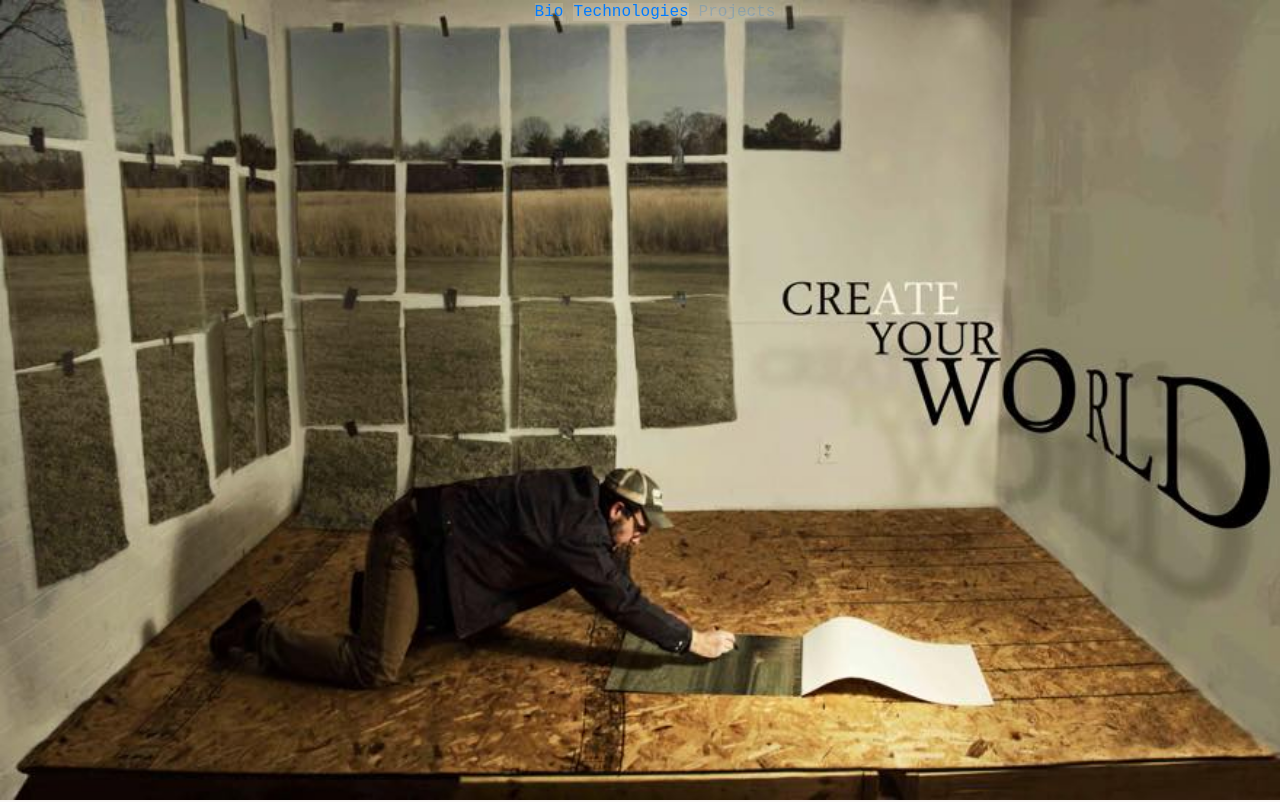
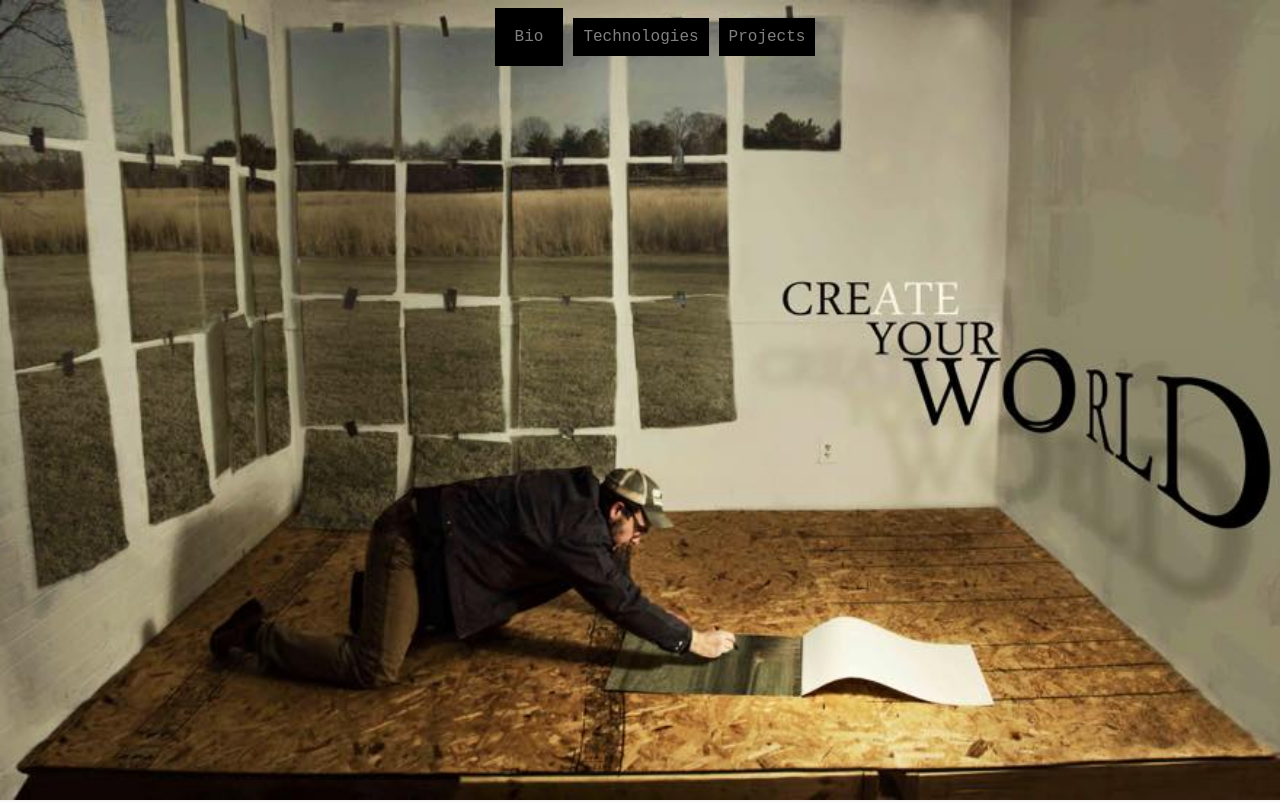
Before and after one commit to ke4tri/personal-bio-site, a plain HTML site: page index.html in a window 1280 px wide. Shown: the top 802 px of the page. Drawn offline with nearby package versions, Linux system fonts and the light colour scheme; a web font is replaced by a local one.

Commit message:
spaced top nav buttons and a little sytle

```diff
--- a/main.css
+++ b/main.css
@@ -10,7 +10,6 @@ body, html {
 }
 
 .wrapper {
-
 	background-image: url("images/me2.jpg");
 	height: 100%;
 	background-attachment: fixed;
@@ -22,8 +21,6 @@ body, html {
 #bioPage{
 	text-align: center;
 	margin-top: 755px;
-	padding-botton: 0px;
-	/* padding-top: 50px; */
 }
 
 p {
@@ -45,6 +42,7 @@ nav {
 	align-items: center;
 	list-style: none;
 	display: flex;
+	margin-top: 25px;
 }
 
 li {
@@ -55,16 +53,21 @@ li {
 }
 
 #navToBio {
-	background-color: rgba(246, 244, 241, 0.150);
+	color: gray;
+	background-color:black;
+	padding:20px;
 }
 
 #navToTechnologies {
-	background-color: rgba(246, 244, 241, 0.150);
+	color: gray;
+	background-color:black;
+	padding:10px;
 }
 
 #navToProjects {
-	background-color: rgba(246, 244, 241, 0.150);
-	opacity: 20%;
+	color: gray;
+	background-color:black;
+	padding:10px;
 }
 
 .pic{
@@ -75,7 +78,6 @@ li {
 #projectsPage {
 	display: flex;
 	margin-top: 755px;
-	/* padding-top: 100px; */
 	justify-content: center;
 	flex-direction: column;
 }
@@ -109,11 +111,10 @@ li {
 	justify-content: center;
 	margin-top: 0px;
 }
+
 #technologiesPage {
 	margin-top: 755px;
 	margin-bottom: 0px;
-	/* padding-top: 100px; */
-
 	text-align: center;
 }
 
@@ -121,7 +122,6 @@ li {
 	margin-top: 650px;
 	padding-top: 100px;
 }
-
 
 @media (max-width: 450px) {
 
```
